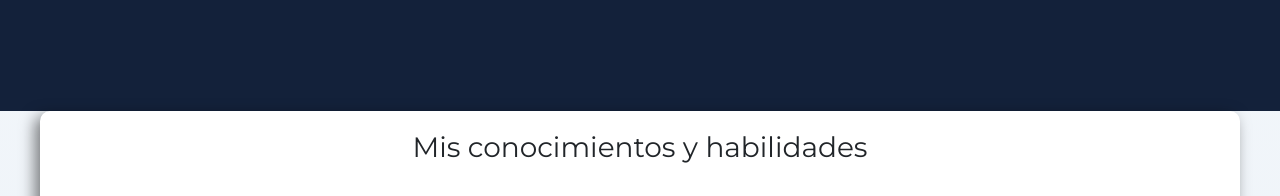
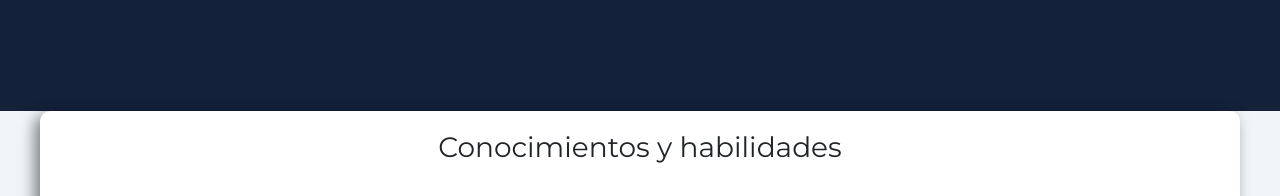
Before and after one commit to fixbala/fixbala.github.io, a plain HTML site: page index.html in a window 1280 px wide. Shown: the part 960-1156 px from the top of the page. Drawn offline with nearby package versions, Linux system fonts and the light colour scheme; files whose address does not match are found by name.

Commit message:
nuevo cambio

```diff
--- a/index.html
+++ b/index.html
@@ -136,7 +136,7 @@
 
 
         <div class="contenedor sombra">
-          <h2>Mis conocimientos y habilidades</h2>
+          <h2>Conocimientos y habilidades</h2>
 
 
           <main id="know" class="servicios">
```
